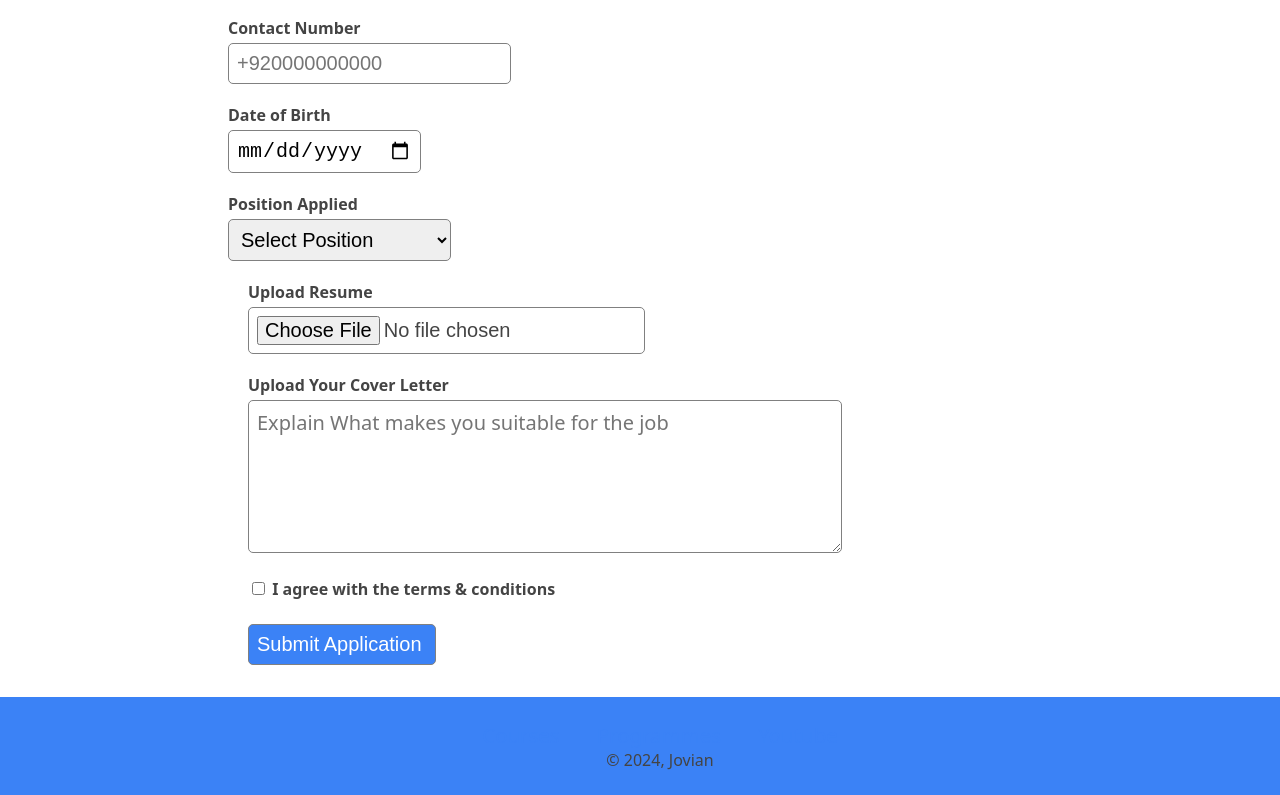
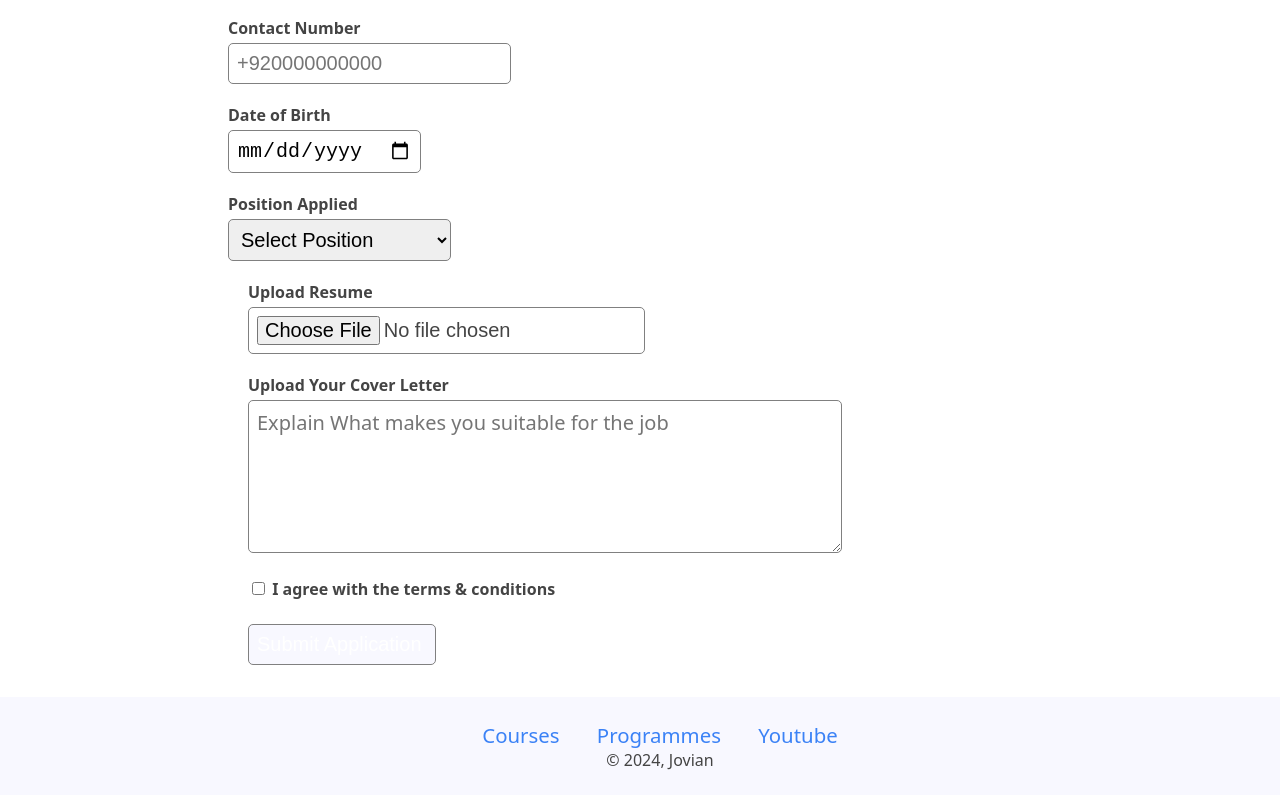
Before and after one commit to Ali-hassan51214/jovian-career-site-live, a plain HTML site: page src/index.html in a window 1280 px wide. Shown: the part 1100-1895 px from the top of the page. Drawn offline with Linux system fonts and the light colour scheme.

Commit message:
save bg color

```diff
--- a/src/styles.css
+++ b/src/styles.css
@@ -142,7 +142,7 @@ file {
 }
 
 .footer {
-    background-color: #3b82f6;
+    background-color: ghostwhite;
     margin-top: 32px;
     padding: 8px;
     text-align: center;
@@ -162,7 +162,7 @@ file {
 }
 
 .form-group input[type="submit"] {
-    background-color: #3b82f6;
+    background-color: ghostwhite;
     color: white;
     padding: 16px;
     cursor: pointer;
```
